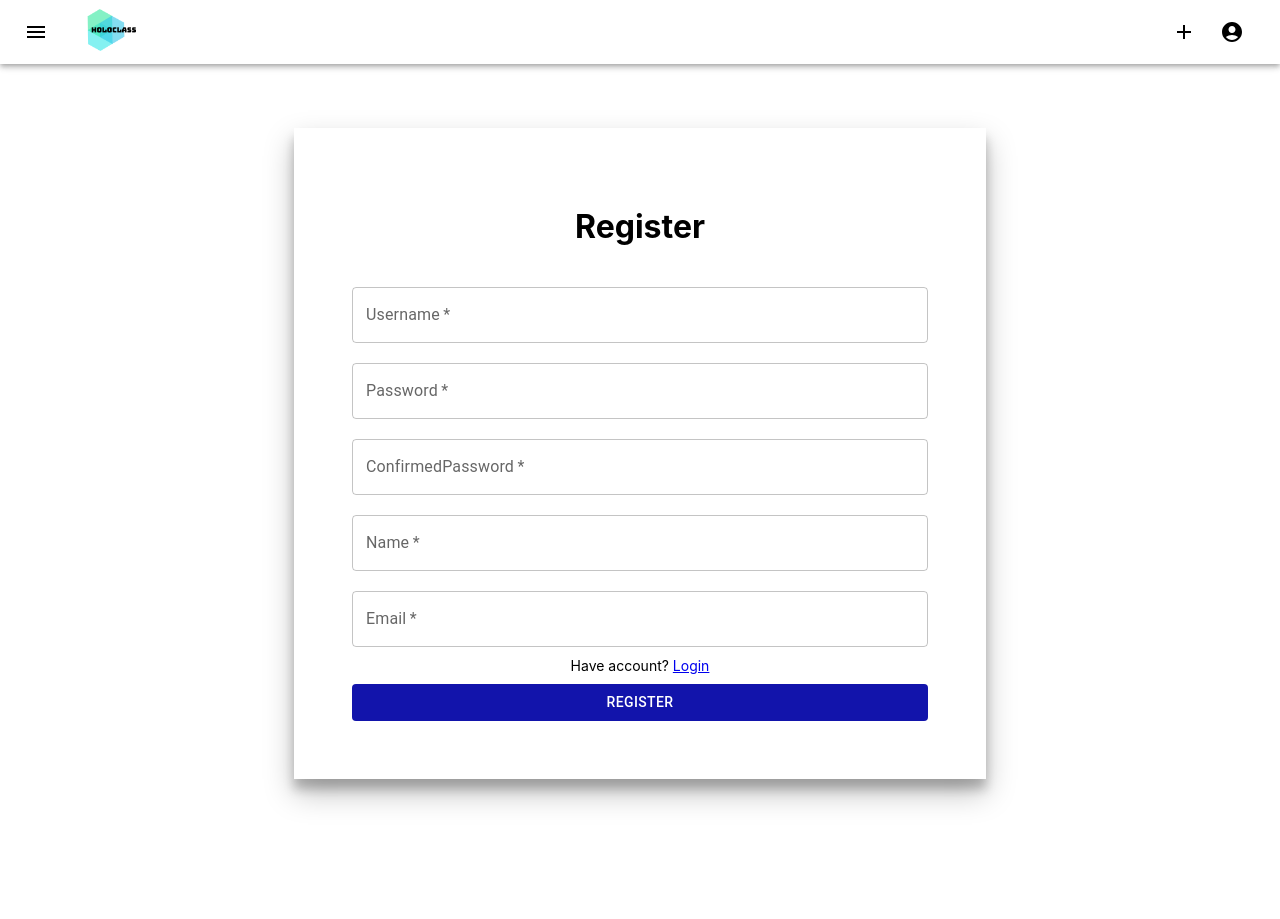
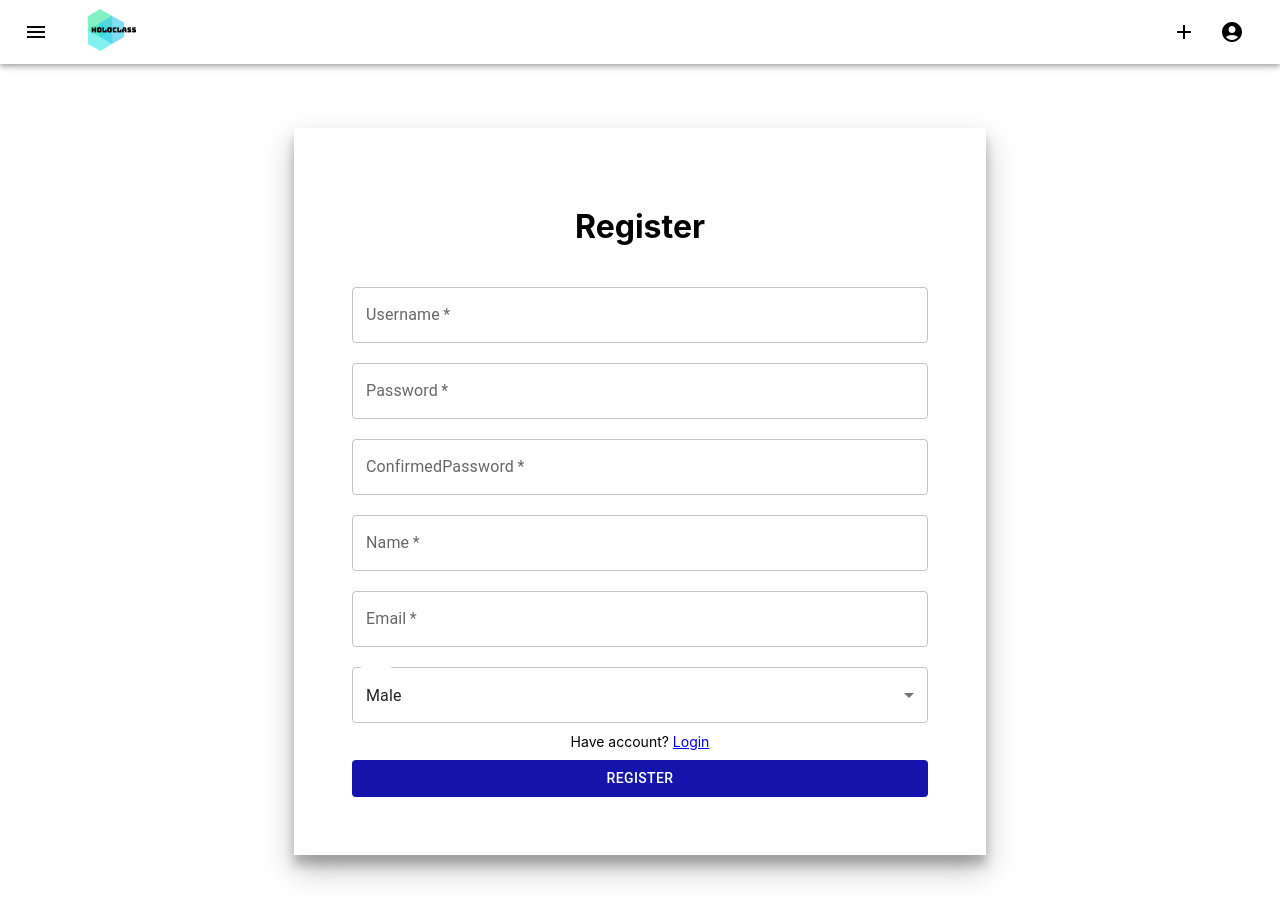
Before and after one commit to LnlyPineapple27/Classrooms-management-website, a React (Create React App) app: page /register in a window 1280 px wide. Before the commit the page ends 843 px from the top, so only its background shows below. Built offline with nearby package versions, Linux system fonts and the light colour scheme; no server answers.

Commit message:
Connect Register form to its API

```diff
--- a/src/Components/Login_Register/RegisterForm/index.jsx
+++ b/src/Components/Login_Register/RegisterForm/index.jsx
@@ -8,6 +8,9 @@ import LocalizationProvider from '@mui/lab/LocalizationProvider';
 import DesktopDatePicker from '@mui/lab/DesktopDatePicker';
 import '../index.scss'
 import accountAPI from '../../../APIs/accountAPI'
+import Select from '@mui/material/Select';
+import MenuItem from '@mui/material/MenuItem';
+import InputLabel from '@mui/material/InputLabel';
 
 import { useNavigate } from "react-router-dom";
 
@@ -18,6 +21,7 @@ export default function LoginForm() {
         confirmedPassword: '',
         name: '',
         email: '',
+        sex: 0,
         dob: new Date().toJSON().slice(0,10),
     })
     let navigate = useNavigate()
@@ -26,6 +30,9 @@ export default function LoginForm() {
     }
     const handleChangeDate = date => {
         setFormData({ ...formData, dob: convertDate(date) });
+    }
+    const handleChangeSex = event => {
+        setFormData({ ...formData, sex: event.target.value });
     }
     const capitalize = str => str.charAt(0).toUpperCase() + str.slice(1)
 
@@ -41,13 +48,13 @@ export default function LoginForm() {
                 // Proceed to register
                 //console.log(formData);
                 let resultAttempt = await accountAPI.register(formData);
-                if (resultAttempt.status === 200) {
+                if (resultAttempt.status === 201) {
                     //console.log(resultAttempt.data);
                     alert("Register Successful");
                     navigate("../login", { replace: true });
                 }
-                else if(resultAttempt.status === 401) {
-                    alert('Invalid username or password');
+                else if(resultAttempt.status === 409) {
+                    alert('Account exist');
                 }
                 else if(resultAttempt.status === 404) {
                     alert('Some thing went wrong');
@@ -93,6 +100,17 @@ export default function LoginForm() {
                                                     {...params} />}
                     />
                 </LocalizationProvider>;
+            case 'sex':
+                return <Select className='login-form__text-field login-form__element'
+                                id="tf_sex"
+                                value={formData.sex}
+                                label={capitalize(keyitem)}
+                                key={keyitem}
+                                onChange={handleChangeSex}>
+                            <MenuItem value={2}>Others</MenuItem>
+                            <MenuItem value={1}>Female</MenuItem>
+                            <MenuItem value={0}>Male</MenuItem>
+                        </Select>
             default:
                 return <TextField required
                         className='login-form__text-field login-form__element'
```
